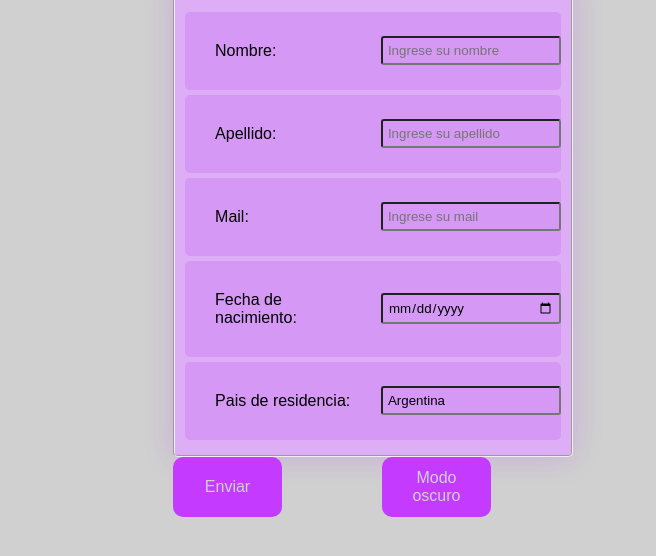
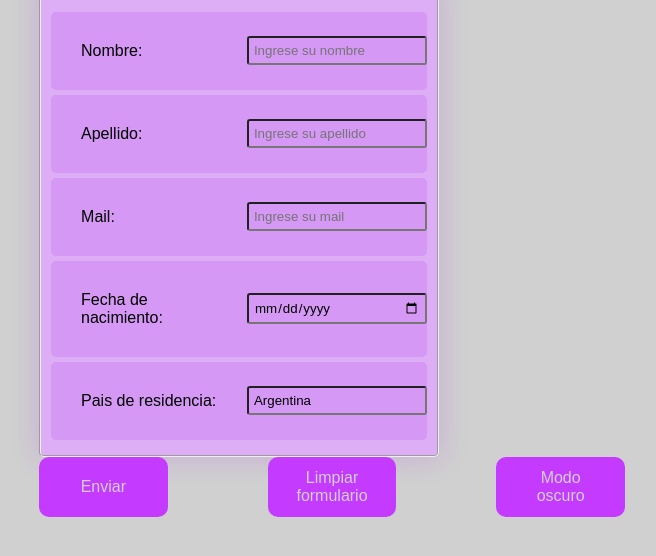
Before and after one commit to Estefaniavago/FormularioPractica, a plain HTML site: page index.html in a window 1280 px wide. Shown: the part 374-930 px from the top of the page, without its empty margins (258-914 px from the left). Drawn offline with Linux system fonts and the light colour scheme.

Commit message:
add button

```diff
--- a/index.html
+++ b/index.html
@@ -43,6 +43,7 @@
 
             <div class="botones">
                 <button id="submit" type="submit" >Enviar</button>
+                <button id="reset" type="reset">Limpiar formulario</button>
                 <button type="button" id="contraste">Modo oscuro</button>
             </div>
         </form>
```
